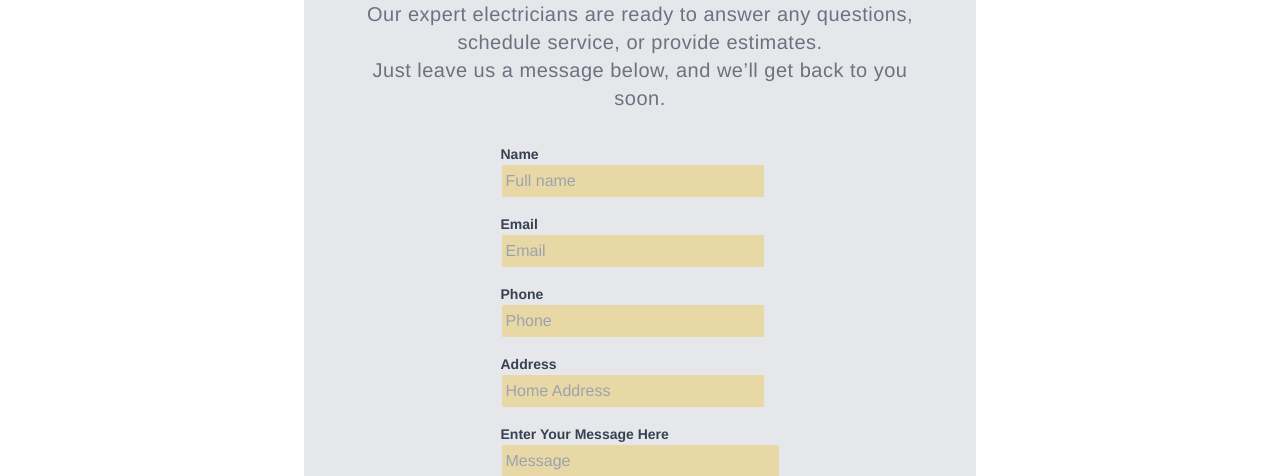
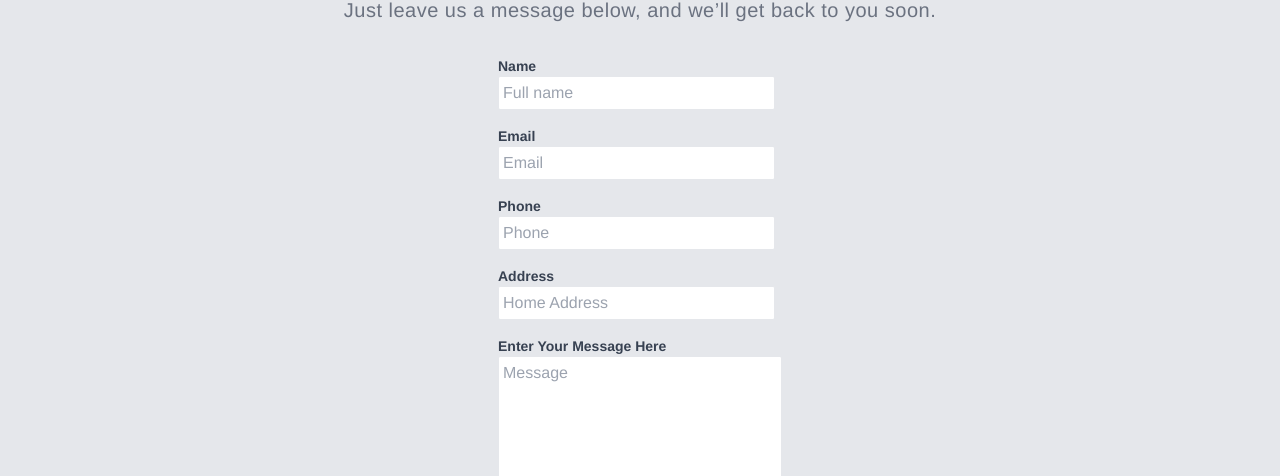
Before and after one commit to Mana12011207/TERA-electrical-services, a React (Create React App) app: page /contact in a window 1280 px wide. Shown: the part 476-952 px from the top of the page. Built offline with nearby package versions, Linux system fonts and the light colour scheme; a web font is replaced by a local one.

Commit message:
Improve form styling for the contact page

```diff
--- a/src/pages/Contact.jsx
+++ b/src/pages/Contact.jsx
@@ -17,8 +17,7 @@ function Contact() {
             </p>
           </div>
 
-          <div className="flex flex-col items-center justify-center w-full px-10 py-8 mx-auto max-w-7xl">
-            <div className="w-full max-w-2xl px-10 py-8 mx-auto bg-gray-200 rounded-lg">
+          <div className="flex flex-col items-center justify-center w-full px-10 py-8 mx-auto bg-gray-200 rounded-lg max-w-7xl">
             <h2 className="text-2xl font-bold text-center lg:text-3xl">
               Reach out TERA Electricians today
             </h2>
@@ -47,7 +46,8 @@ function Contact() {
                     name="full name"
                     required
                     placeholder="Full name"
-                      className="p-1 bg-yellow-500 border rounded-sm bg-opacity-30 solid md:pr-20"
+                    size="30"
+                    className="p-1 border rounded-sm focus:outline-none focus:border-blue-500 solid focus:border-4"
                   />
                 </div>
                 <div className="flex flex-col items-start">
@@ -61,7 +61,8 @@ function Contact() {
                     type="email"
                     name="email"
                     placeholder="Email"
-                      className="p-1 bg-yellow-500 border rounded-sm bg-opacity-30 solid md:pr-20"
+                    size="30"
+                    className="p-1 border rounded-sm focus:outline-none focus:border-blue-500 solid focus:border-4"
                   ></input>
                 </div>
                 <div className="flex flex-col items-start">
@@ -72,10 +73,11 @@ function Contact() {
                     Phone
                   </label>
                   <input
-                      type="number"
+                    type="tel"
                     name="Phone"
                     placeholder="Phone"
-                      className="p-1 bg-yellow-500 border rounded-sm bg-opacity-30 solid md:pr-20"
+                    size="30"
+                    className="p-1 border rounded-sm focus:outline-none focus:border-blue-500 solid focus:border-4"
                   ></input>
                 </div>
                 <div className="flex flex-col items-start">
@@ -89,7 +91,8 @@ function Contact() {
                     type="text"
                     name="address"
                     placeholder="Home Address"
-                      className="p-1 bg-yellow-500 border rounded-sm bg-opacity-30 solid md:pr-20"
+                    size="30"
+                    className="p-1 border rounded-sm focus:outline-none focus:border-blue-500 solid focus:border-4"
                   ></input>
                 </div>
                 <div className="flex flex-col items-start">
@@ -100,9 +103,12 @@ function Contact() {
                     Enter Your Message Here
                   </label>
                   <textarea
+                    type="text"
                     name="message"
                     placeholder="Message"
-                      className="p-1 pb-16 bg-yellow-500 border rounded-sm bg-opacity-30 solid md:pr-20"
+                    rows="5"
+                    cols="29"
+                    className="p-1 border rounded-sm solid focus:outline-none focus:border-blue-500 focus:border-4"
                   />
                 </div>
                 <div className="text-center">
@@ -115,7 +121,6 @@ function Contact() {
             </div>
           </div>
         </div>
-        </div>
       </BaseLayout>
     </>
   );
```
Lines whose indentation alone changed are shown as unchanged.
